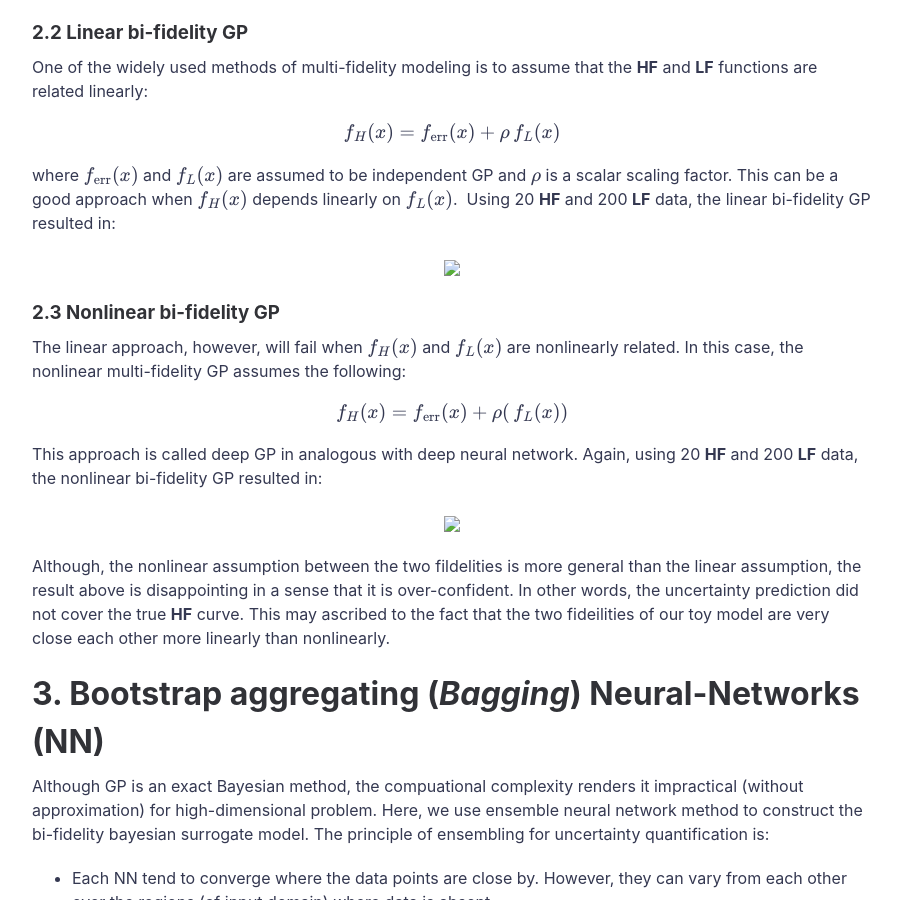
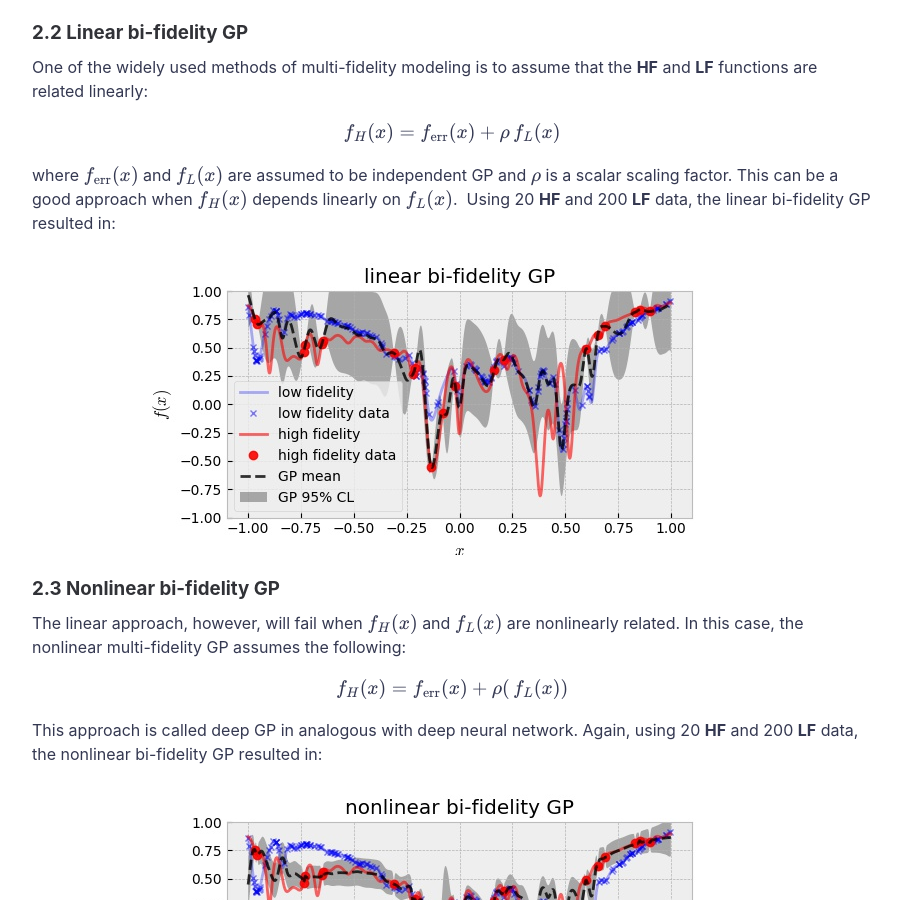
Before and after one commit to kilean20/kilean20.github.io, a Jekyll site: the page built from _posts/2021-09-23-bifidel_GPvsNN.md, in a window 1280 px wide and 900 px high, scrolled down 2248 px. Shown: the whole window, without its empty margins (188-1089 px from the left). Built offline with Jekyll 4.4.1, drawn with Linux system fonts in a browser that asks for light colours; formulas are drawn with MathJax 3; a script that is not in the unit is left out; comment, search, counter and statistics services are not loaded.

Commit message:
Update 2021-09-23-bifidel_GPvsNN.md

```diff
--- a/_posts/2021-09-23-bifidel_GPvsNN.md
+++ b/_posts/2021-09-23-bifidel_GPvsNN.md
@@ -56,7 +56,7 @@ $$
 
 where $f_{\text{err}}(x)$ and $f_L(x)$ are assumed to be independent GP and $\rho$ is a scalar scaling factor. This can be a good approach when $f_H(x)$ depends linearly on $f_L(x)$.  Using 20 **HF** and 200 **LF** data, the linear bi-fidelity GP resulted in:
 <p align="center">
-  <img src="https://kilean20.github.io/assets/img/linear-bi-fidelity-GP.jpg" />
+  <img src="https://kilean20.github.io/assets/img/bifidel_GPvsNN/linear-bi-fidelity-GP.jpg" />
 </p>
 
 
@@ -71,7 +71,7 @@ $$
 This approach is called deep GP in analogous with deep neural network. Again, using 20 **HF** and 200 **LF** data, the nonlinear bi-fidelity GP resulted in:
 
 <p align="center">
-  <img src="https://kilean20.github.io/assets/img/nonlinear-bi-fidelity-GP.jpg" />
+  <img src="https://kilean20.github.io/assets/img/bifidel_GPvsNN/nonlinear-bi-fidelity-GP.jpg" />
 </p>
 
 Although, the nonlinear assumption between the two fildelities is more general than the linear assumption, the result above is disappointing in a sense that it is over-confident. In other words, the uncertainty prediction did not cover the true **HF** curve. This may ascribed to the fact that the two fideilities of our toy model are very close each other more linearly than nonlinearly.
@@ -90,7 +90,10 @@ Specifically, I use *Bagging*<sup>[2](https://www.stat.berkeley.edu/~breiman/bag
 ### 3.1 Single fidelity *Bagging* NN
 
 For performance comparison against the bi-fidelity model, here, we used 40 **HF** data to train *Bagging* NNs
-![]({{ "assets/img/bifidel_GPvsNN/high-fidelity-baggingNN.jpg" | absolute_url }})
+<p align="center">
+  <img src="https://kilean20.github.io/assets/img/bifidel_GPvsNN/high-fidelity-baggingNN.jpg" />
+</p>
+
 Note that the truth in $x\in(0.25,0.75)$ is far from the mean of the prediction but also it is not within the prediction of the uncertainty. The bias of the mean can be understood by the lack of data. However, the over confident uncertainty prediction is problematic (compare it with the single fidelity GP [case](### 2.1 Single Fidelity GP)): It suggests that *Bagging* NNs are not enough. We will cover this topic in other posts.
 
 ### 3.2 Bi-fidelity *Bagging* NN
```
